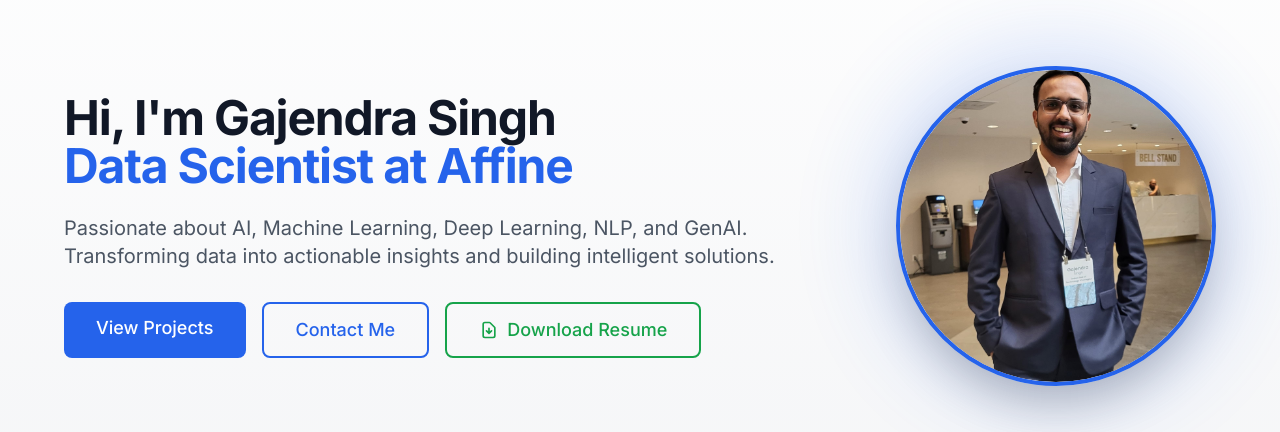
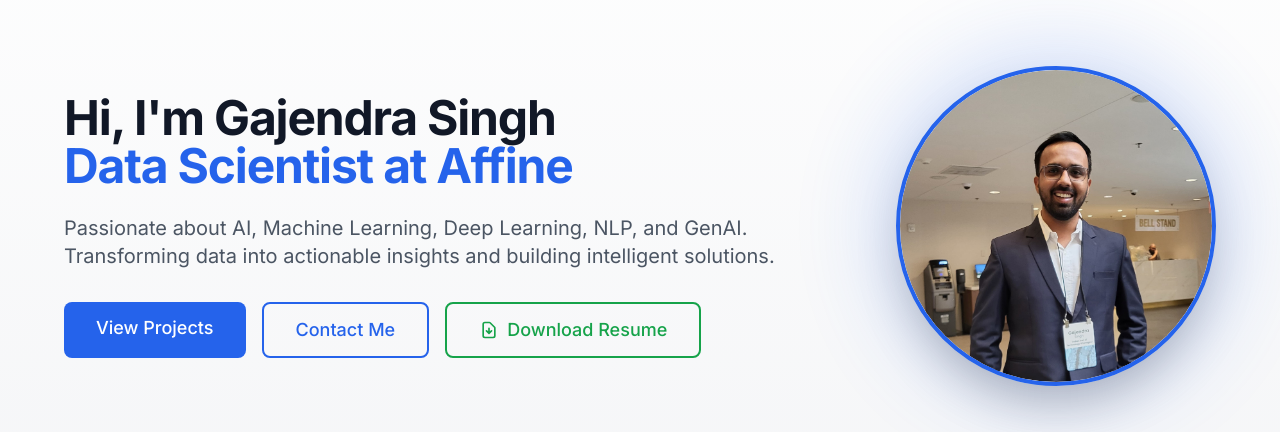
Before and after one commit to Gajju4/Gajendra, a Next.js app: page / in a window 1280 px wide. Shown: the part 174-606 px from the top of the page. Built offline with nearby package versions, Linux system fonts and the light colour scheme; no server answers.

Commit message:
Update: Profile picture and cache busting

```diff
--- a/app/page.tsx
+++ b/app/page.tsx
@@ -135,7 +135,7 @@ export default function Home() {
               <div className="absolute inset-0 bg-blue-600 rounded-full opacity-20 blur-2xl transform scale-110"></div>
               <div className="relative w-full h-full rounded-full border-4 border-blue-600 overflow-hidden shadow-2xl transition-transform duration-300 hover:scale-105">
                 <Image
-                  src={`${process.env.NODE_ENV === 'production' ? '/Gajendra' : ''}/images/profile-new.jpeg?v=${Date.now()}`}
+                  src={`${process.env.NODE_ENV === 'production' ? '/Gajendra' : ''}/images/profile.jpeg?v=${new Date().getTime()}`}
                   alt="Gajendra Singh - Data Scientist"
                   width={320}
                   height={320}
```
Also changed, not shown: public/images/profile-new.jpeg (deleted), public/images/profile.jpeg (added).
